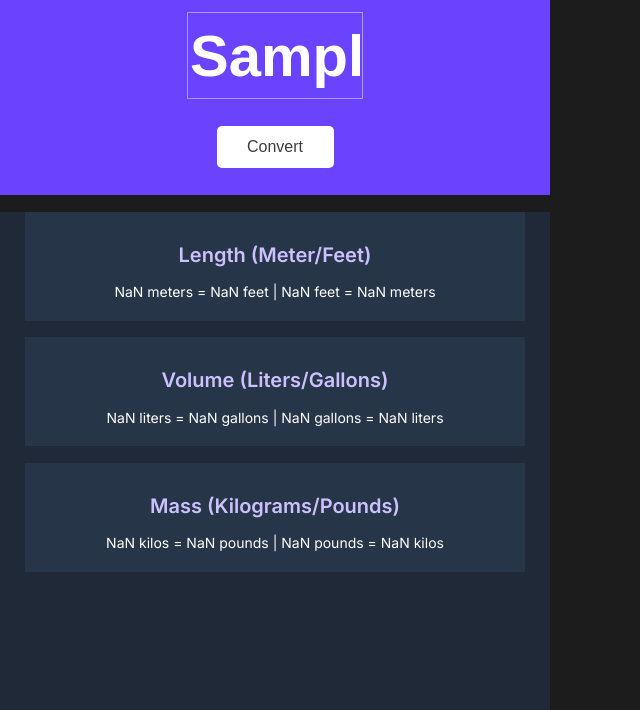
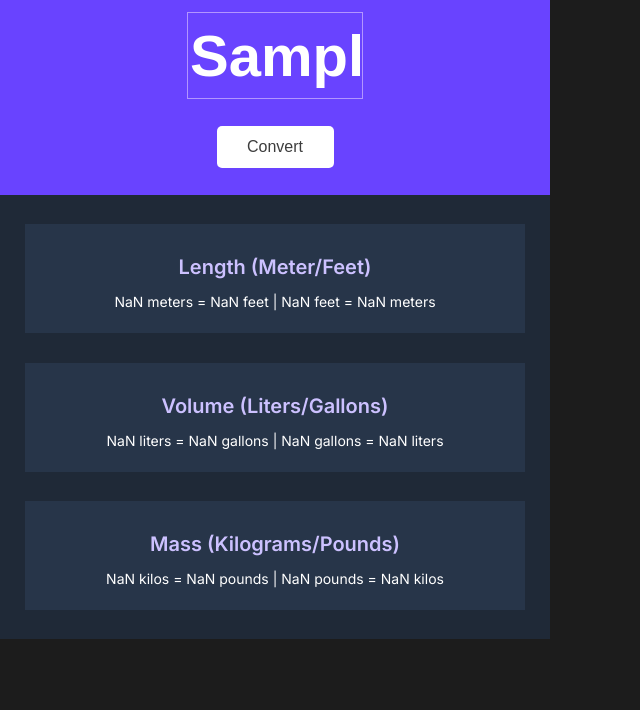
Before and after one commit to mnguyencodes/unit-converter, a plain HTML site: page index.html in a window 1280 px wide. Both pictures are taken after typing "Sample" into the empty fields and a click on the button "Convert". Shown: the part 90-800 px from the top of the page, without its empty margins (0-640 px from the left). Drawn offline with Linux system fonts and the light colour scheme.

Commit message:
fine-tune CSS: adjust layout of conversion section

```diff
--- a/index.css
+++ b/index.css
@@ -54,7 +54,10 @@ body {
 #conversion-section {
     background: #1F2937;
     width: 550px;
-    height: 729px;
+    height: 444px;
+    display: flex;
+    flex-direction: column;
+    justify-content: space-evenly;
 }
 
 .conversion-container {
@@ -75,4 +78,5 @@ body {
     padding-left: 77px;
     font-size: 20px;
     font-weight: 600;
+    margin: 0;
 }
--- a/index.js
+++ b/index.js
@@ -42,7 +42,7 @@ function renderHTML(el, inputValue) {
     const convertFrom = el.getAttribute("name")
     const convertTo = conversion[convertFrom][1]
 
-    el.innerHTML = `${inputValue} ${convertFrom} = ${calculation} ${convertTo} |
+    el.textContent = `${inputValue} ${convertFrom} = ${calculation} ${convertTo} |
         ${inputValue} ${conversion[convertFrom][1]} = ${reverseCalculation} ${convertFrom}`
 }
 
```
